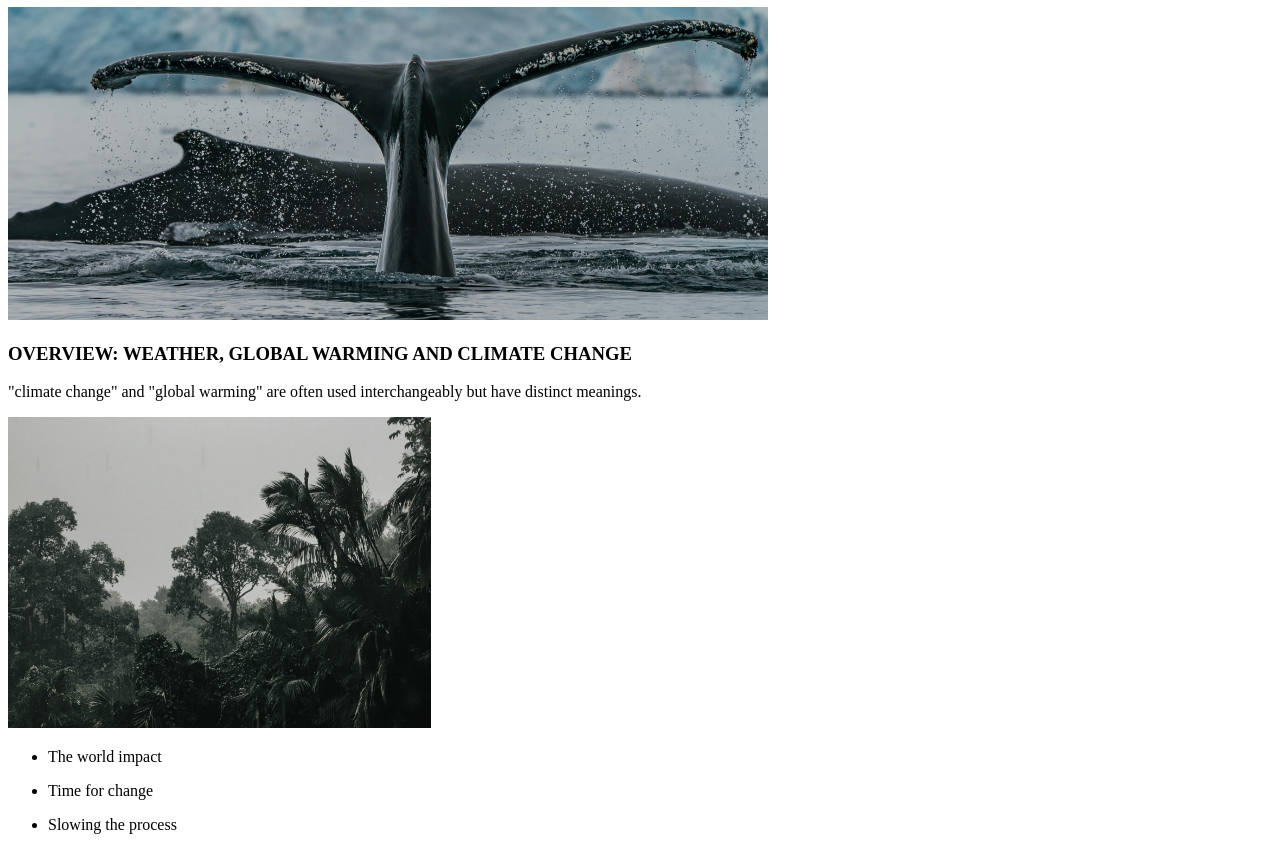
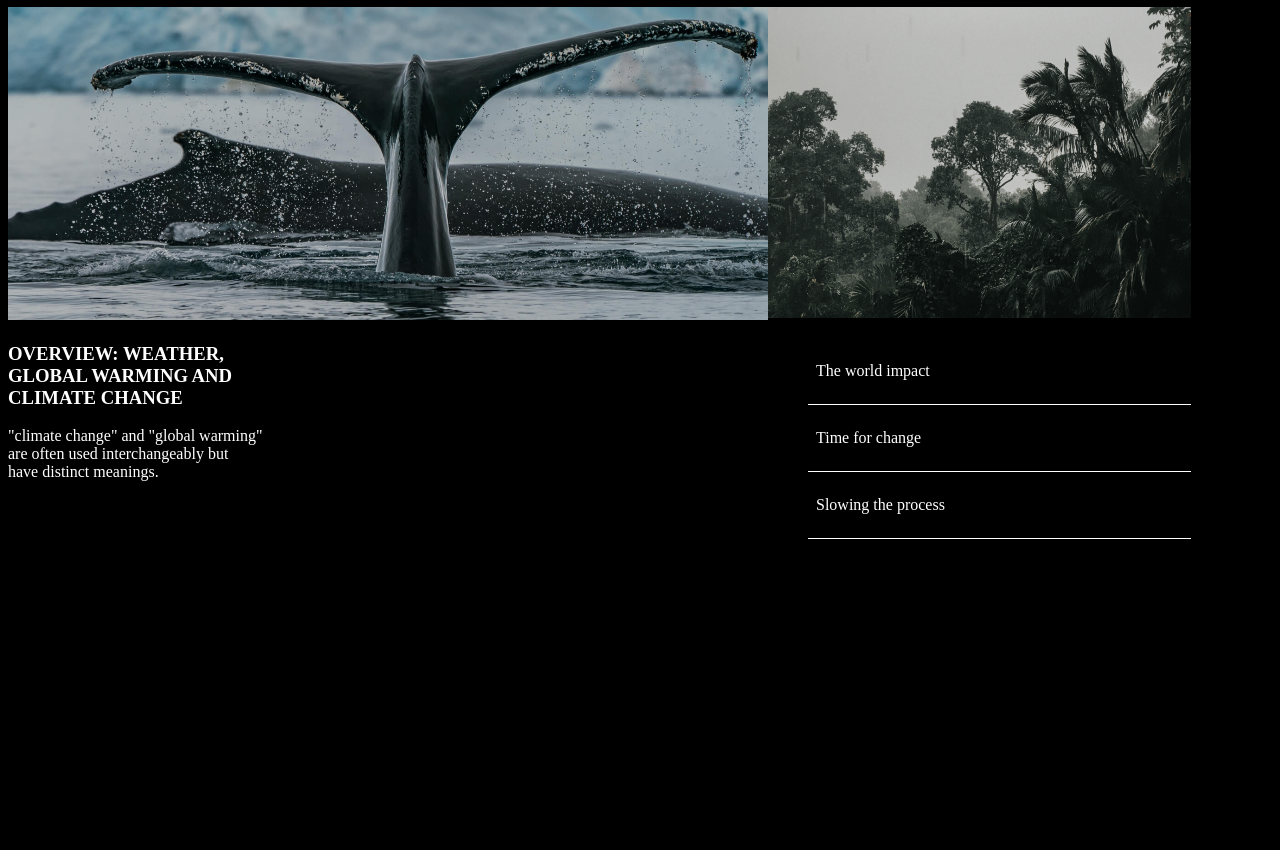
Before and after one commit to Jai-jayapalan/storm-website, a plain HTML site: page index.html in a window 1280 px wide. Shown: the part 73-923 px from the top of the page. After the commit the page ends 800 px from the top, so only its background shows below. Drawn offline with Linux system fonts and the light colour scheme.

Commit message:
flexbox added

```diff
--- a/assests/css/style.css
+++ b/assests/css/style.css
@@ -1 +1,15 @@
-/* comments */
+body {
+    background-color: black;
+    color: white;
+}
+.container {
+    display: flex;
+    flex-wrap: wrap;
+}
+ul {
+    list-style-type: none;
+}
+li {
+    padding: 8px 8px;
+    border-bottom: 1px solid white;
+}
--- a/index.html
+++ b/index.html
@@ -5,6 +5,7 @@
     <meta http-equiv="X-UA-Compatible" content="IE=edge">
     <meta name="viewport" content="width=device-width, initial-scale=1.0">
     <title>Storm</title>
+    <link rel="stylesheet" href="assests/css/style.css">
 </head>
 <body>
     <!-- Storm website using flexbox -->
@@ -16,12 +17,12 @@
     <div class="container">
         <div class="img1">
             <img src="assests/img/storm1.PNG" alt="storm_image_1">
-            <h3>OVERVIEW: WEATHER,
-                GLOBAL WARMING AND
+            <h3>OVERVIEW: WEATHER, <br>
+                GLOBAL WARMING AND <br>
                 CLIMATE CHANGE
             </h3>
-            <P>"climate change" and "global warming"
-                are often used interchangeably but
+            <P>"climate change" and "global warming" <br>
+                are often used interchangeably but <br>
                 have distinct meanings.
             </P>
         </div>
```
